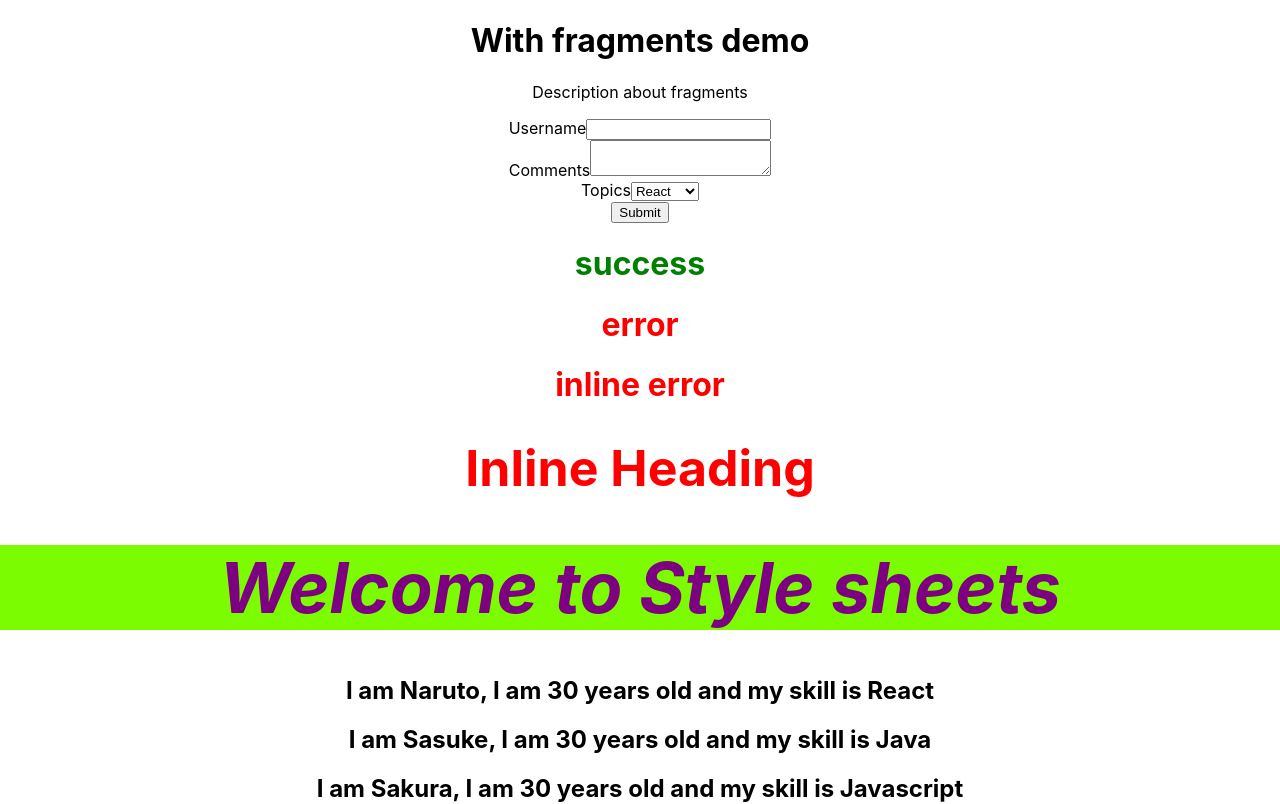
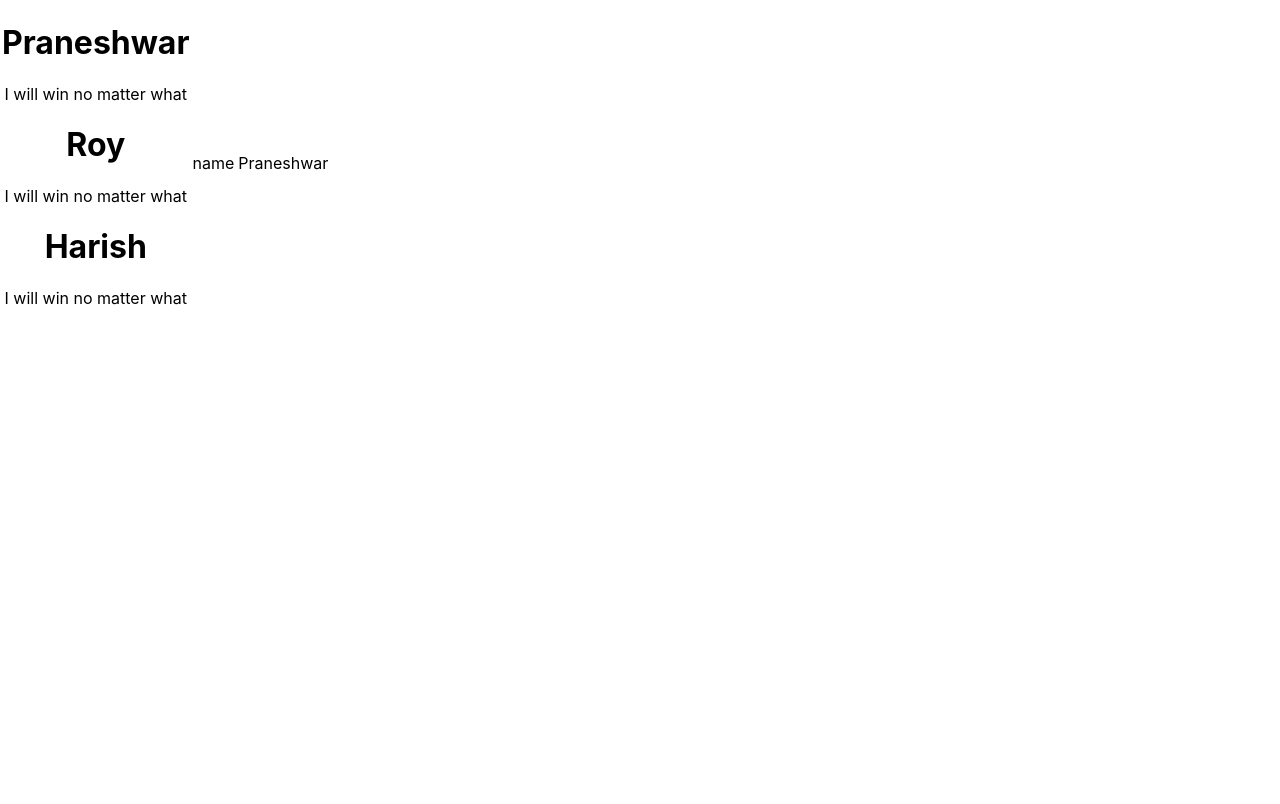
Before and after one commit to Praneshwar24/dxcreactapp, a React (Create React App) app: page / in a window 1280 px wide. Shown: the top 804 px of the page. Built offline with nearby package versions, Linux system fonts and the light colour scheme; the HTML template or start-up script is replaced by a standard one.

Commit message:
Fragments in a table

```diff
--- a/src/App.js
+++ b/src/App.js
@@ -16,11 +16,14 @@ import './appStyles.css'
 import styles from './appStyles.module.css'
 import Form from './components/Form';
 import Fragments from './components/Fragments';
+import NewTable from './components/NewTable';
 
 function App() {
   return (
     <div className="App">
-      <Fragments />
+      <NewTable/>
+
+      {/* <Fragments />
       <Form />
       <h1 className={styles.success}>success</h1>
       <h1 className='error'>error</h1>
@@ -31,7 +34,7 @@ function App() {
       <NameList />
       <UserGreeting />
       <ParentComponent />
-      <EventBind />
+      <EventBind /> */}
     </div>
   );
 }
--- /dev/null
+++ b/src/components/Columns.js
@@ -0,0 +1,41 @@
+import React from 'react'
+
+function Columns() {
+    const items = [
+        {
+            title: 'Praneshwar',
+            id: 1,
+            description: 'I will win no matter what'
+        },
+        {
+            title: 'Roy',
+            id: 2,
+            description: 'I will win no matter what'
+        },
+        {
+            title: 'Harish',
+            id: 3,
+            description: 'I will win no matter what'
+        },
+    ]
+    return (
+        <React.Fragment>
+            {
+                items.map(
+                    item => (
+                        <React.Fragment key={item.id}>
+                            <h1>{item.title}</h1>
+                            <p>{item.description}</p>
+                        </React.Fragment>
+                    )
+                )
+
+            }
+            <td>name</td>
+            <td>Praneshwar</td>
+        </React.Fragment>
+
+    )
+}
+
+export default Columns
--- /dev/null
+++ b/src/components/NewTable.js
@@ -0,0 +1,16 @@
+import React from 'react'
+import Columns from './Columns'
+
+function NewTable() {
+    return (
+        <table>
+            <tbody>
+                <tr>
+                    <Columns />
+                </tr>
+            </tbody>
+        </table>
+    )
+}
+
+export default NewTable
```
